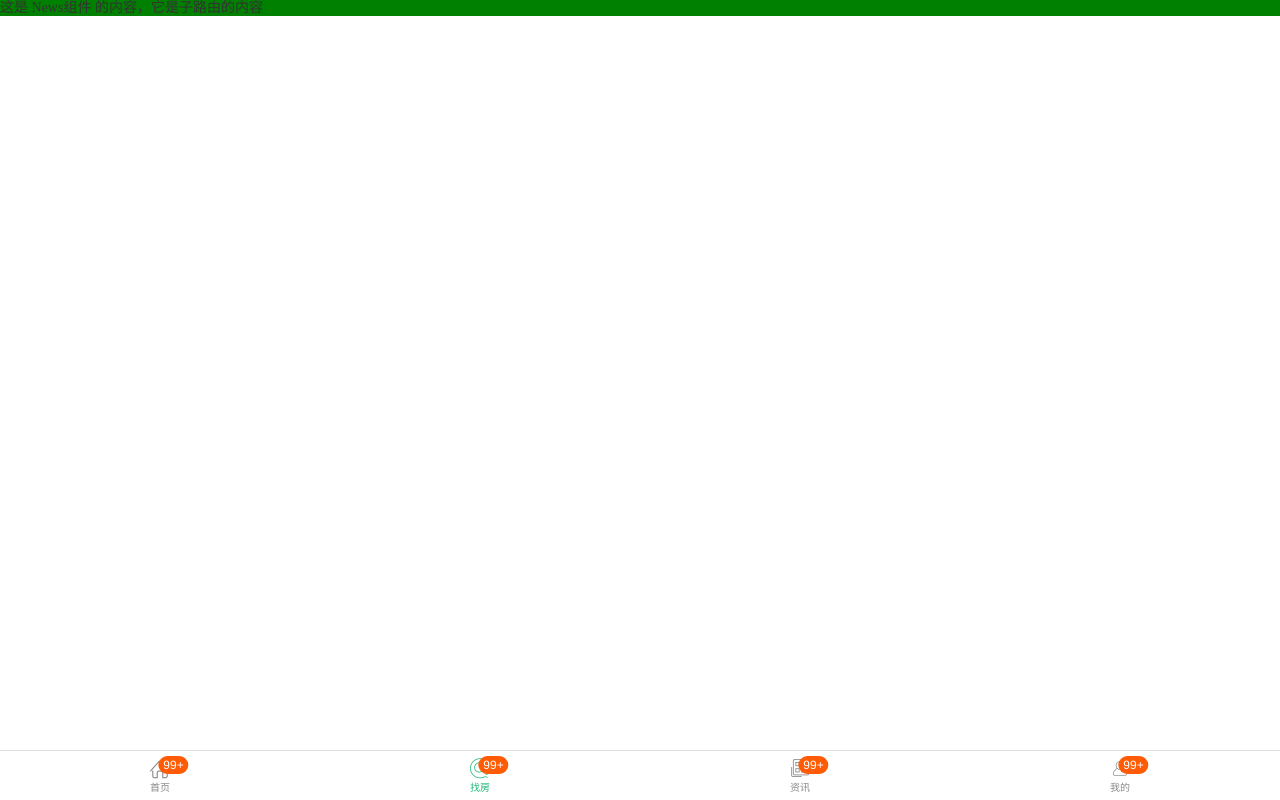
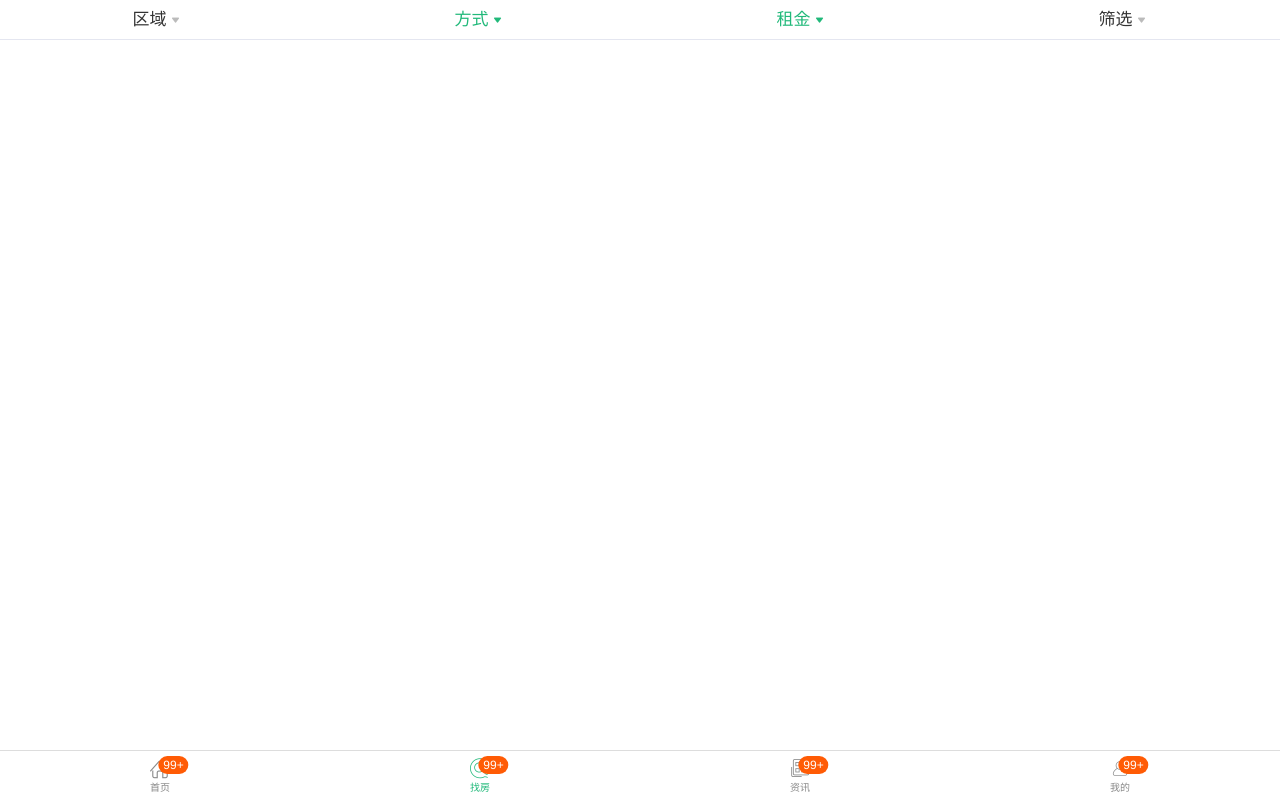
Before and after one commit to RuffianHao/hkzf, a React (Create React App) app: page /home/list in a window 1280 px wide. Built offline with nearby package versions, Linux system fonts and the light colour scheme.

Commit message:
找房列表准备

```diff
--- a/src/pages/Citylist/index.jsx
+++ b/src/pages/Citylist/index.jsx
@@ -82,7 +82,7 @@ export default class News extends React.Component {
     await this.getCities()
     // 调用 measureAllRows，提前计算 List 中每一行的高度，实现 scrollToRow 的精确跳转
     this.cityListComponent.current.measureAllRows()
-    console.log(this.cityListComponent)
+
   }
 
 
@@ -157,7 +157,7 @@ export default class News extends React.Component {
         className="city-index-item"
         key={item}
         onClick={() => {
-          this.cityListComponent.current.scrollToRow(index)
+          this.cityListComponent.current.scrollToRow(index) // scrollToRow(number) 行索引以确保可见（必要时通过强制滚动）。优先于scrollTop。
           console.log('当前索引号：', index)
         }}
       >
--- /dev/null
+++ b/src/pages/HouseList/component/FilterTitle/index.jsx
@@ -0,0 +1,45 @@
+import React from 'react'
+
+import { Flex } from 'antd-mobile'
+
+import style from './index.module.css'
+
+// 标题数据
+const titleList = [
+  { title: '区域', type: 'area' },
+  { title: '方式', type: 'mode' },
+  { title: '租金', type: 'price' },
+  { title: '筛选', type: 'more' }
+]
+
+// 标题高亮状态
+const titleSelectedStatus = {
+  area: false,
+  mode: true,
+  price: true,
+  more: false
+}
+
+// 头部标题Flex-Item
+function renderTitleList () {
+  return titleList.map((item) => (
+    <Flex.Item key={item.type}>
+      <span className={[style.dropdown, titleSelectedStatus[item.type] ? style.selected : ''].join(' ')}>
+        <span>{item.title}</span>
+        <i className="iconfont icon-arrow"></i>
+      </span>
+    </Flex.Item >
+  ))
+}
+
+
+function FilterTitle () {
+  return (
+    <div className="filtertitle">
+      <Flex align="center" className={style.root} >
+        {renderTitleList()}
+      </Flex>
+    </div>
+  )
+}
+export default FilterTitle
--- /dev/null
+++ b/src/pages/HouseList/component/FilterTitle/index.module.css
@@ -0,0 +1,26 @@
+.root {
+  text-align: center;
+  background-color: #fff;
+  height: 40px;
+  border-bottom: 1px solid #e4e6f0;
+}
+
+.dropdown {
+  display: inline-block;
+  font-size: 17px;
+  background-color: #fff;
+}
+
+.dropdown :global(.icon-arrow) {
+  margin-left: 3px;
+  color: #bbb;
+  font-size: 12px;
+}
+
+.selected {
+  color: #21b97a;
+}
+
+.selected :global(.icon-arrow) {
+  color: #21b97a;
+}
--- a/src/pages/HouseList/index.jsx
+++ b/src/pages/HouseList/index.jsx
@@ -1,10 +1,13 @@
 import React from 'react'
+
+import FilterTitle from './component/FilterTitle'
+
 
 export default class News extends React.Component {
   render () {
     return (
-      <div style={{ backgroundColor: 'green' }}>
-        这是 News组件 的内容，它是子路由的内容
+      <div className="houselist">
+        <FilterTitle />
       </div>
     )
   }
--- a/src/pages/Index/index.jsx
+++ b/src/pages/Index/index.jsx
@@ -6,7 +6,6 @@ import Nav2 from '../../assets/images/nav-2.png'
 import Nav3 from '../../assets/images/nav-3.png'
 import Nav4 from '../../assets/images/nav-4.png'
 import SearchHeader from '../../components/SearchHeader'
-import request from '../../utils/axios.js'
 import { getDatas } from './api.js'
 import { getCurrCity } from '../../utils/getCity.js'
 // 导航菜单数据
```
Also changed, not shown: src/pages/HouseList/component/Filter/index.jsx (added, +12 -0 lines), 1 other file (tests, documents, lock files or other folders).
